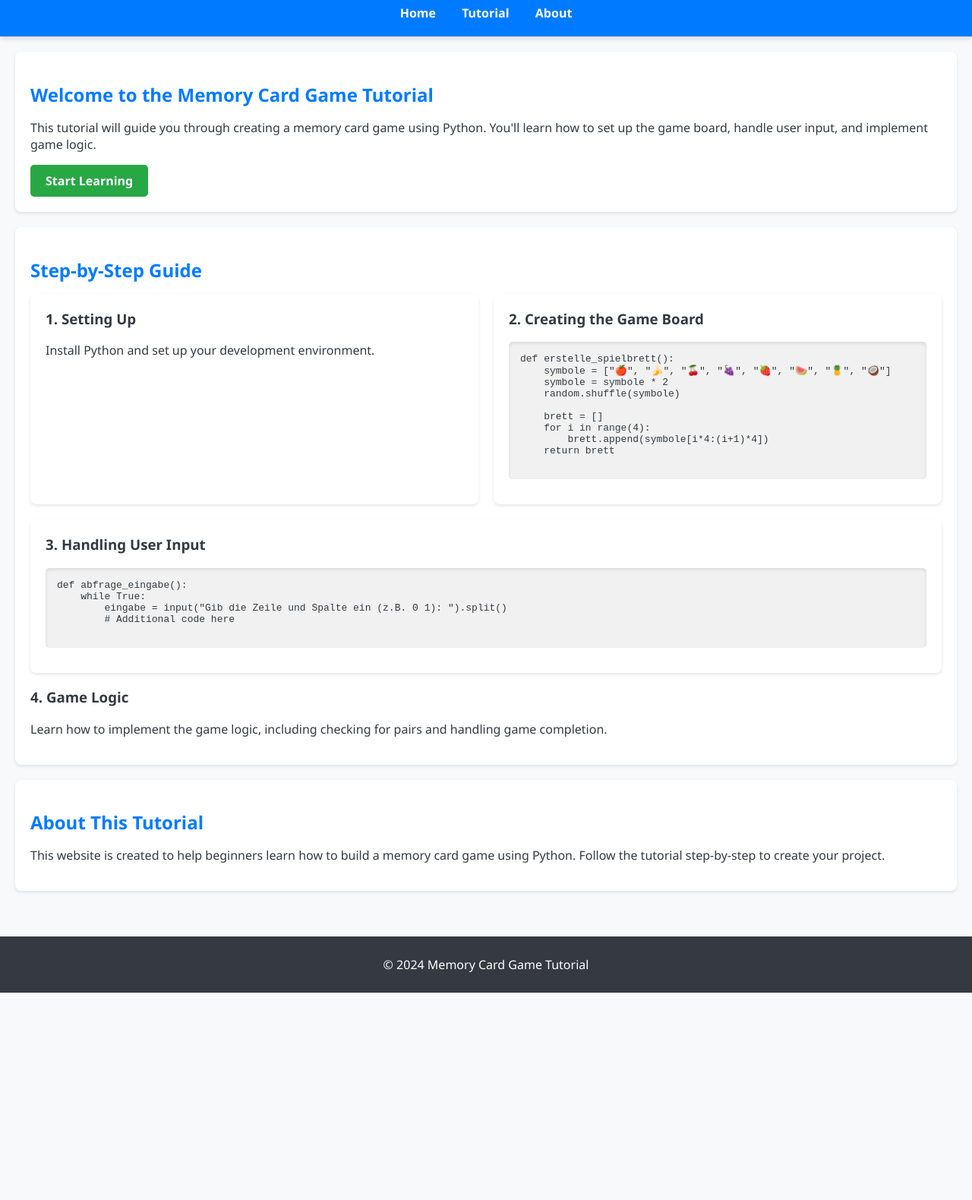
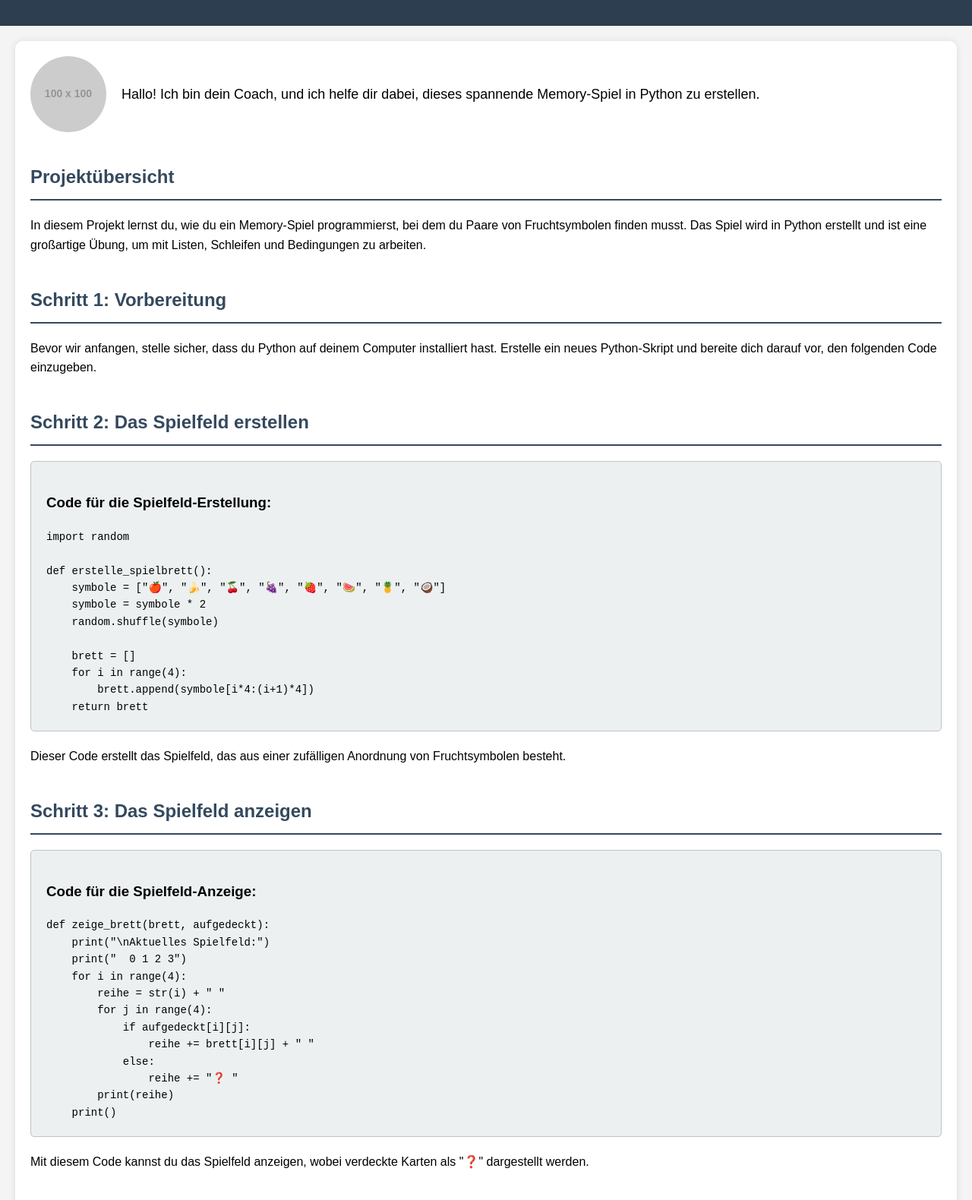
Before and after one commit to chandranshugl/3d-website, a plain HTML site: page index.html in a window 1280 px wide. Shown: the part 100-1680 px from the top of the page at 76% size. Before the commit the page ends 1407 px from the top, so only its background shows below. Drawn offline with Linux system fonts and the light colour scheme; placeholder pictures from the web are drawn by us.

Commit message:
Update index.html

```diff
--- a/index.html
+++ b/index.html
@@ -1,131 +1,113 @@
 <!DOCTYPE html>
-<html lang="en">
-
+<html lang="de">
 <head>
     <meta charset="UTF-8">
     <meta name="viewport" content="width=device-width, initial-scale=1.0">
-    <title>Memory Card Game Tutorial</title>
+    <title>Memory-Spiel Tutorial - Python Projekte</title>
     <style>
         body {
-            font-family: 'Segoe UI', Tahoma, Geneva, Verdana, sans-serif;
+            font-family: 'Arial', sans-serif;
+            background-color: #f4f4f4;
             margin: 0;
             padding: 0;
-            background-color: #f8f9fa;
-            color: #343a40;
+            line-height: 1.6;
         }
-
         header {
-            background-color: #007bff;
+            background-color: #2c3e50;
             color: #fff;
             padding: 20px;
             text-align: center;
-            box-shadow: 0 4px 6px rgba(0, 0, 0, 0.1);
         }
-
-        nav a {
+        header img {
+            border-radius: 50%;
+            margin-right: 15px;
+        }
+        .container {
+            max-width: 1200px;
+            margin: 20px auto;
+            padding: 20px;
+            background-color: #fff;
+            border-radius: 10px;
+            box-shadow: 0 0 10px rgba(0,0,0,0.1);
+        }
+        .coach {
+            display: flex;
+            align-items: center;
+            margin-bottom: 20px;
+        }
+        .coach img {
+            border-radius: 50%;
+            margin-right: 20px;
+        }
+        .coach p {
+            margin: 0;
+            font-size: 18px;
+        }
+        h1, h2 {
+            color: #34495e;
+        }
+        h2 {
+            margin-top: 40px;
+            border-bottom: 2px solid #34495e;
+            padding-bottom: 10px;
+        }
+        .code-section {
+            background-color: #ecf0f1;
+            padding: 20px;
+            border-radius: 5px;
+            border: 1px solid #bdc3c7;
+            margin: 20px 0;
+            position: relative;
+        }
+        .code-section pre {
+            margin: 0;
+            font-size: 14px;
+            overflow-x: auto;
+        }
+        .social-media {
+            margin-top: 30px;
+            text-align: center;
+        }
+        .social-media a {
+            margin: 0 10px;
+            text-decoration: none;
+            color: #2c3e50;
+            font-size: 18px;
+            border: 1px solid #2c3e50;
+            padding: 10px 15px;
+            border-radius: 5px;
+            transition: background-color 0.3s, color 0.3s;
+        }
+        .social-media a:hover {
+            background-color: #2c3e50;
             color: #fff;
-            margin: 0 15px;
-            text-decoration: none;
-            font-weight: bold;
-        }
-
-        main {
-            padding: 20px;
-        }
-
-        section {
-            background-color: #fff;
-            padding: 20px;
-            border-radius: 8px;
-            margin-bottom: 20px;
-            box-shadow: 0 2px 4px rgba(0, 0, 0, 0.1);
-        }
-
-        h2 {
-            color: #007bff;
-            margin-bottom: 15px;
-        }
-
-        pre {
-            background-color: #f1f1f1;
-            padding: 15px;
-            border-radius: 5px;
-            overflow-x: auto;
-            box-shadow: inset 0 2px 4px rgba(0, 0, 0, 0.1);
-        }
-
-        footer {
-            background-color: #343a40;
-            color: #fff;
-            text-align: center;
-            padding: 10px;
-            margin-top: 20px;
-        }
-
-        .btn {
-            display: inline-block;
-            background-color: #28a745;
-            color: #fff;
-            padding: 10px 20px;
-            text-decoration: none;
-            border-radius: 5px;
-            font-weight: bold;
-            transition: background-color 0.3s ease;
-        }
-
-        .btn:hover {
-            background-color: #218838;
-        }
-
-        .card {
-            display: flex;
-            justify-content: space-between;
-            flex-wrap: wrap;
-            gap: 20px;
-        }
-
-        .card-item {
-            flex: 1 1 calc(33.333% - 40px);
-            background-color: #fff;
-            padding: 20px;
-            border-radius: 8px;
-            box-shadow: 0 2px 4px rgba(0, 0, 0, 0.1);
-        }
-
-        .card-item h3 {
-            color: #343a40;
-            margin-top: 0;
         }
     </style>
 </head>
+<body>
 
-<body>
     <header>
-        <h1>Memory Card Game Tutorial</h1>
-        <nav>
-            <a href="#home">Home</a>
-            <a href="#tutorial">Tutorial</a>
-            <a href="#about">About</a>
-        </nav>
+        <h1>Memory-Spiel in Python - Ein umfassendes Tutorial</h1>
     </header>
 
-    <main>
-        <section id="home">
-            <h2>Welcome to the Memory Card Game Tutorial</h2>
-            <p>This tutorial will guide you through creating a memory card game using Python. You'll learn how to set up the game board, handle user input, and implement game logic.</p>
-            <a href="#tutorial" class="btn">Start Learning</a>
-        </section>
+    <div class="container">
+        <div class="coach">
+            <img src="https://via.placeholder.com/100" alt="Coach" width="100" height="100">
+            <p>Hallo! Ich bin dein Coach, und ich helfe dir dabei, dieses spannende Memory-Spiel in Python zu erstellen.</p>
+        </div>
 
-        <section id="tutorial">
-            <h2>Step-by-Step Guide</h2>
-            <div class="card">
-                <div class="card-item">
-                    <h3>1. Setting Up</h3>
-                    <p>Install Python and set up your development environment.</p>
-                </div>
-                <div class="card-item">
-                    <h3>2. Creating the Game Board</h3>
-                    <pre><code>def erstelle_spielbrett():
+        <h2>Projektübersicht</h2>
+        <p>In diesem Projekt lernst du, wie du ein Memory-Spiel programmierst, bei dem du Paare von Fruchtsymbolen finden musst. Das Spiel wird in Python erstellt und ist eine großartige Übung, um mit Listen, Schleifen und Bedingungen zu arbeiten.</p>
+
+        <h2>Schritt 1: Vorbereitung</h2>
+        <p>Bevor wir anfangen, stelle sicher, dass du Python auf deinem Computer installiert hast. Erstelle ein neues Python-Skript und bereite dich darauf vor, den folgenden Code einzugeben.</p>
+
+        <h2>Schritt 2: Das Spielfeld erstellen</h2>
+        <div class="code-section">
+            <h3>Code für die Spielfeld-Erstellung:</h3>
+            <pre><code>import random
+
+def erstelle_spielbrett():
     symbole = ["🍎", "🍌", "🍒", "🍇", "🍓", "🍉", "🍍", "🥥"]
     symbole = symbole * 2
     random.shuffle(symbole)
@@ -133,33 +115,103 @@
     brett = []
     for i in range(4):
         brett.append(symbole[i*4:(i+1)*4])
-    return brett
-                    </code></pre>
-                </div>
-                <div class="card-item">
-                    <h3>3. Handling User Input</h3>
-                    <pre><code>def abfrage_eingabe():
+    return brett</code></pre>
+        </div>
+
+        <p>Dieser Code erstellt das Spielfeld, das aus einer zufälligen Anordnung von Fruchtsymbolen besteht.</p>
+
+        <h2>Schritt 3: Das Spielfeld anzeigen</h2>
+        <div class="code-section">
+            <h3>Code für die Spielfeld-Anzeige:</h3>
+            <pre><code>def zeige_brett(brett, aufgedeckt):
+    print("\nAktuelles Spielfeld:")
+    print("  0 1 2 3")
+    for i in range(4):
+        reihe = str(i) + " "
+        for j in range(4):
+            if aufgedeckt[i][j]:
+                reihe += brett[i][j] + " "
+            else:
+                reihe += "❓ "
+        print(reihe)
+    print()</code></pre>
+        </div>
+
+        <p>Mit diesem Code kannst du das Spielfeld anzeigen, wobei verdeckte Karten als "❓" dargestellt werden.</p>
+
+        <h2>Schritt 4: Eingabe der Spielzüge</h2>
+        <div class="code-section">
+            <h3>Code für die Eingabe der Spielzüge:</h3>
+            <pre><code>def abfrage_eingabe():
     while True:
         eingabe = input("Gib die Zeile und Spalte ein (z.B. 0 1): ").split()
-        # Additional code here
-                    </code></pre>
-                </div>
-            </div>
+        if len(eingabe) != 2:
+            print("Ungültige Eingabe. Bitte gib zwei Zahlen ein.")
+            continue
+        try:
+            zeile, spalte = int(eingabe[0]), int(eingabe[1])
+            if 0 <= zeile < 4 and 0 <= spalte < 4:
+                return zeile, spalte
+            else:
+                print("Ungültige Koordinaten. Die Werte müssen zwischen 0 und 3 liegen.")
+        except ValueError:
+            print("Ungültige Eingabe. Bitte gib gültige Zahlen ein.")</code></pre>
+        </div>
 
-            <h3>4. Game Logic</h3>
-            <p>Learn how to implement the game logic, including checking for pairs and handling game completion.</p>
-            <!-- More code snippets and explanations can be added here -->
-        </section>
+        <p>Dieser Abschnitt des Codes erlaubt es dem Spieler, die Position der Karten einzugeben, die aufgedeckt werden sollen.</p>
 
-        <section id="about">
-            <h2>About This Tutorial</h2>
-            <p>This website is created to help beginners learn how to build a memory card game using Python. Follow the tutorial step-by-step to create your project.</p>
-        </section>
-    </main>
+        <h2>Schritt 5: Das Spiel durchführen</h2>
+        <div class="code-section">
+            <h3>Code für das Spiel:</h3>
+            <pre><code>def spiel():
+    brett = erstelle_spielbrett()
+    aufgedeckt = [[False] * 4 for _ in range(4)]
+    gefundene_paare = 0
 
-    <footer>
-        <p>&copy; 2024 Memory Card Game Tutorial</p>
-    </footer>
+    while gefundene_paare < 8:
+        zeige_brett(brett, aufgedeckt)
+
+        print("Erste Karte aufdecken:")
+        zeile1, spalte1 = abfrage_eingabe()
+        if aufgedeckt[zeile1][spalte1]:
+            print("Diese Karte ist bereits aufgedeckt. Wähle eine andere.")
+            continue
+        aufgedeckt[zeile1][spalte1] = True
+        zeige_brett(brett, aufgedeckt)
+
+        print("Zweite Karte aufdecken:")
+        zeile2, spalte2 = abfrage_eingabe()
+        if aufgedeckt[zeile2][spalte2]:
+            print("Diese Karte ist bereits aufgedeckt. Wähle eine andere.")
+            aufgedeckt[zeile1][spalte1] = False  # Erste Karte wieder verdecken
+            continue
+        aufgedeckt[zeile2][spalte2] = True
+        zeige_brett(brett, aufgedeckt)
+
+        if brett[zeile1][spalte1] == brett[zeile2][spalte2]:
+            print("Paar gefunden!")
+            gefundene_paare += 1
+        else:
+            print("Kein Paar! Die Karten werden wieder verdeckt.")
+            aufgedeckt[zeile1][spalte1] = False
+            aufgedeckt[zeile2][spalte2] = False
+
+    print("Herzlichen Glückwunsch! Du hast alle Paare gefunden!")
+
+spiel()</code></pre>
+        </div>
+
+        <p>Dieser letzte Abschnitt enthält den Hauptteil des Spiels, in dem die Spieler ihre Züge machen und Paare finden müssen.</p>
+
+        <h2>Schritt 6: Spiel starten</h2>
+        <p>Um das Spiel zu starten, speichere den gesamten Code in einer Datei mit der Endung <code>.py</code> und führe diese in deiner Python-Umgebung aus. Viel Spaß beim Spielen!</p>
+
+        <div class="social-media">
+            <h2>Folge uns auf Social Media!</h2>
+            <a href="https://www.instagram.com/python_projects" target="_blank">Instagram</a>
+            <a href="https://twitter.com/python_projects" target="_blank">Twitter</a>
+        </div>
+    </div>
+
 </body>
-
 </html>
```
